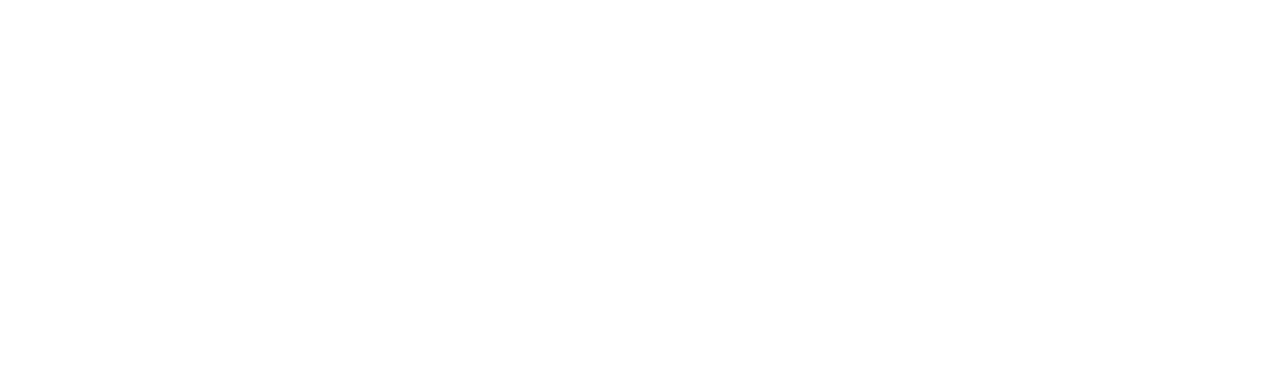
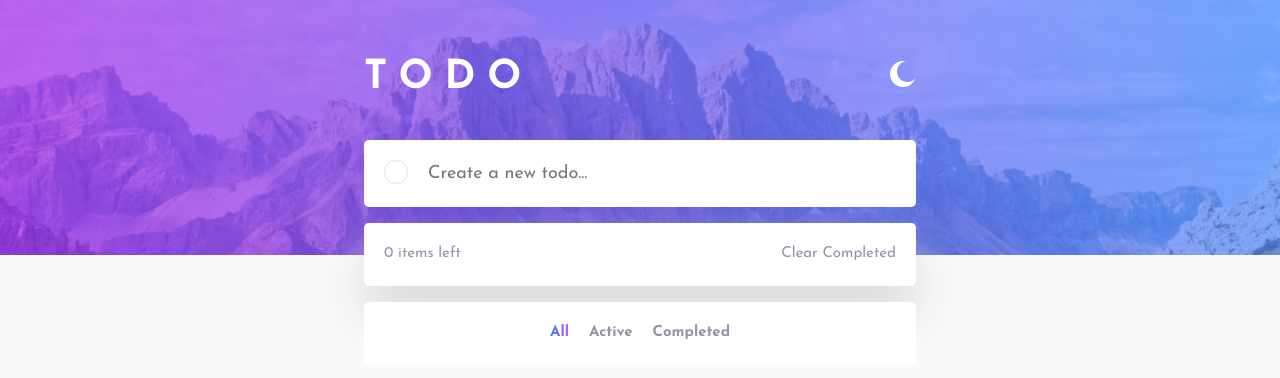
Before and after one commit to thecoderrob/fem-todo-app, a React (Create React App) app: page / in a window 1280 px wide. Shown: the top 378 px of the page. Built offline with nearby package versions, Linux system fonts and the light colour scheme.

Commit message:
final output

```diff
--- a/src/App.css
+++ b/src/App.css
@@ -1,8 +1,10 @@
 :root {
-  /* Colors (Light) */
+  --clr-white: hsl(0, 0%, 100%);
   --clr-bright-blue: hsl(220, 98%, 61%);
   --clr-check-bg-from: hsl(192, 100%, 67%);
   --clr-check-bg-to: hsl(280, 87%, 65%);
+
+  /* Colors (Light) */
 
   --clr-vl-gray: hsl(0, 0%, 98%);
   --clr-vl-grayish-blue: hsl(236, 33%, 92%);
@@ -13,23 +15,69 @@
   /* Colors (Dark) */
   --clr-vd-blue: hsl(235, 21%, 11%);
   --clr-vd-desaturated-blue: hsl(235, 24%, 19%);
-  --clr-l-grayish-blue-hover: hsl(236, 33%, 92%);
-  --clr-vd-grayish-blue-hover: hsl(237, 14%, 26%);
 
   /* Typography */
-  --fs-900: 2rem;
-  --fs-400: 1.125rem;
-  --fs-300: 1rem;
+  --fs-900: 1.5rem;
+  --fs-400: 0.9375rem;
+  --fs-200: 0.9375rem;
 
   --ff-primary: "Josefin Sans", sans-serif;
 
   --fw-bold: 700;
+
+  --img-header-desktop: url(/public/assets/bg-desktop-light.jpg);
+  --img-header-mobile: url(/public/assets/bg-mobile-light.jpg);
+  --img-header-button: url(/public/assets/icon-moon.svg);
+
+  --bg-body: var(--clr-vl-gray);
+  --bg-todo: var(--clr-white);
+
+  --clr-todo: var(--clr-vd-grayish-blue);
+  --clr-todo-idle: var(--clr-d-grayish-blue);
+  --clr-todo-crossed: var(--clr-l-grayish-blue);
+
+  --clr-items-left: var(--clr-d-grayish-blue);
+  --clr-btn: var(--clr-d-grayish-blue);
+  --clr-btn-hover: var(--clr-vd-grayish-blue);
+
+  --border-todo: var(--clr-vl-grayish-blue);
+  --box-shadow-todo: hsl(0, 0%, 85%);
 }
 
+@media (min-width: 50em) {
+  :root {
+    --fs-900: 2.5rem;
+    --fs-400: 1.125rem;
+    --fs-200: 0.9375rem;
+  }
+}
+
+/* DARK THEME STYLES */
+
 .dark {
+  --clr-l-grayish-blue-hover: hsl(236, 33%, 92%);
+  --clr-vd-grayish-blue-hover: hsl(237, 14%, 26%);
+
   --clr-l-grayish-blue: hsl(234, 39%, 85%);
   --clr-d-grayish-blue: hsl(234, 11%, 52%);
   --clr-vd-grayish-blue: hsl(233, 14%, 35%);
+
+  --img-header-desktop: url(/public/assets/bg-desktop-dark.jpg);
+  --img-header-mobile: url(/public/assets/bg-mobile-dark.jpg);
+  --img-header-button: url(/public/assets/icon-sun.svg);
+
+  --bg-body: var(--clr-vd-blue);
+  --bg-todo: var(--clr-vd-desaturated-blue);
+
+  --clr-todo: var(--clr-l-grayish-blue);
+  --clr-todo-crossed: var(--clr-vd-grayish-blue);
+
+  --clr-items-left: var(--clr-d-grayish-blue);
+  --clr-btn: var(--clr-d-grayish-blue);
+  --clr-btn-hover: var(--clr-l-grayish-blue-hover);
+
+  --border-todo: var(--clr-vd-grayish-blue);
+  --box-shadow-todo: hsl(235, 21%, 7%);
 }
 
 /* -----------------------
@@ -106,32 +154,35 @@
 ------------------------*/
 .flex {
   display: flex;
-  gap: var(--flex-gap, 1rem);
+  gap: var(--flex-gap, 1.25rem);
 }
 
 .grid {
-  display: flex;
+  display: grid;
   gap: var(--grid-gap, 1rem);
 }
 
-.text-l-grayish-blue {
-  color: var(--clr-l-grayish-blue);
-}
-.text-d-grayish-blue {
-  color: var(--clr-d-grayish-blue);
-}
-.text-vd-grayish-blue {
-  color: var(--clr-vd-grayish-blue);
+.container {
+  max-width: 37.5rem;
+  padding-inline: 1.5rem;
+  margin-inline: auto;
 }
 
-.bg-l-grayish-blue {
-  background-color: var(--clr-l-grayish-blue);
+.flow > *:where(:not(:first-child)) {
+  margin-top: 1rem;
 }
-.bg-d-grayish-blue {
-  background-color: var(--clr-d-grayish-blue);
-}
-.bg-vd-grayish-blue {
-  background-color: var(--clr-vd-grayish-blue);
+
+.sr-only {
+  /* hides element for sighted users */
+  position: absolute;
+  width: 1px;
+  height: 1px;
+  padding: 0;
+  margin: -1px;
+  overflow: hidden;
+  clip: rect(0, 0, 0, 0);
+  white-space: nowrap;
+  border: 0;
 }
 
 .fs-900 {
@@ -143,11 +194,219 @@
 .fs-300 {
   font-size: var(--fs-300);
 }
+.fs-200 {
+  font-size: var(--fs-200);
+}
+
+.text-white {
+  color: var(--clr-white);
+}
+
+.text-todo {
+  color: var(--clr-todo);
+}
+
+.bg-todo {
+  background-color: var(--bg-todo);
+}
+
+.fw-bold {
+  font-weight: 700;
+}
 
 .uppercase {
   text-transform: uppercase;
 }
 
-.crossed {
+.letter-spacing-3 {
+  letter-spacing: 0.75rem;
+}
+
+.p-relative {
+  position: relative;
+}
+
+/* -----------------------
+===== GENERAL STYLING ====
+------------------------*/
+body {
+  font-size: var(--fs-400);
+  font-family: var(--ff-primary);
+}
+.App {
+  min-height: 100vh;
+  background-color: var(--bg-body);
+}
+
+.header {
+  width: 100%;
+  padding-block: 3rem;
+  background-image: var(--img-header-mobile);
+  background-size: cover;
+  background-repeat: no-repeat;
+}
+
+@media (min-width: 23.45em) {
+  .header {
+    background-image: var(--img-header-desktop);
+  }
+}
+
+/* -----------------------
+===== Components ====
+------------------------*/
+
+.app--container {
+  margin-top: -2rem;
+  padding-bottom: 2rem;
+  width: 100%;
+}
+
+.title {
+  margin-bottom: 2rem;
+  width: 100%;
+  justify-content: space-between;
+  align-items: center;
+}
+
+.title button:before {
+  display: flex;
+  content: var(--img-header-button);
+}
+
+.todo-form {
+  padding: 1.25rem;
+  border-radius: 0.3rem;
+}
+
+.todo-form input[type="text"] {
+  width: 100%;
+  color: var(--clr-todo);
+  background: transparent;
+  border: none;
+}
+
+.todo-form input[type="text"]:focus {
+  outline: none;
+}
+
+.todo-list {
+  box-shadow: 0px 30px 50px 0px var(--box-shadow-todo);
+  border-radius: 0.3rem;
+  overflow: hidden;
+}
+
+.todo-container {
+  cursor: pointer;
+  padding: 1.25rem;
+  justify-content: space-between;
+  align-items: center;
+  border-bottom: 1px solid var(--border-todo);
+}
+
+.todo-container button:before {
+  content: url(/public/assets/icon-cross.svg);
+  display: none;
+}
+
+.todo-container:hover button:before {
+  display: flex;
+}
+
+.todo p {
+  word-wrap: break-word;
+  word-break: break-all;
+}
+
+.custom-checkbox {
+  appearance: none;
+  -webkit-appearance: none;
+
+  /* Center :after content */
+  display: flex;
+  justify-content: center;
+  align-items: center;
+
+  height: 1.5rem;
+  min-width: 1.5rem;
+  border: 1px solid var(--border-todo);
+  border-radius: 50%;
+  background-color: var(--bg-todo);
+  cursor: pointer;
+}
+
+/* Gradient Border */
+.custom-checkbox:hover {
+  border: double 1px transparent;
+  background-image: linear-gradient(white, white),
+    radial-gradient(
+      circle at top left,
+      var(--clr-check-bg-from),
+      var(--clr-check-bg-to)
+    );
+  background-origin: border-box;
+  background-clip: padding-box, border-box;
+}
+
+.custom-checkbox:checked {
+  border: none;
+  background-image: linear-gradient(
+    var(--clr-check-bg-from),
+    var(--clr-check-bg-to)
+  );
+}
+
+.custom-checkbox:checked:after {
+  content: url(/public/assets/icon-check.svg);
+}
+
+/* ~ = general sibling combinator */
+.custom-checkbox:checked ~ p {
   text-decoration: line-through;
+  color: var(--clr-todo-crossed);
 }
+
+.todo-list-footer {
+  padding: 1.25rem;
+  grid-auto-flow: column;
+  grid-template-columns: repeat(2, 1fr);
+}
+
+.todo-list-footer > p {
+  color: var(--clr-items-left);
+}
+
+.todo-list-footer > .btn {
+  justify-self: end;
+}
+
+.btn {
+  display: flex;
+  justify-content: center;
+  align-items: center;
+  cursor: pointer;
+  border: none;
+  background-color: transparent;
+  color: var(--clr-btn);
+}
+
+.filters {
+  border-radius: 0.3rem;
+  padding-block: 1.25rem;
+  justify-content: center;
+}
+
+.filters .btn:where(:hover, :focus-visible) {
+  color: var(--clr-btn-hover);
+}
+
+.filters .btn.active {
+  background: -webkit-linear-gradient(
+    0deg,
+    var(--clr-bright-blue),
+    var(--clr-check-bg-to)
+  );
+  -webkit-background-clip: text;
+  background-clip: text;
+  -webkit-text-fill-color: transparent;
+}
--- a/src/App.js
+++ b/src/App.js
@@ -1,5 +1,148 @@
-function App() {
-  return <div className="App"></div>;
-}
+import React, { useEffect, useState } from "react";
+import "./App.css";
+
+const App = () => {
+  const [todos, setTodos] = useState([]);
+  const [filter, setFilter] = useState("all");
+
+  const handleAddTodo = (e) => {
+    if (e.keyCode === 13) {
+      setTodos([
+        ...todos,
+        {
+          id: new Date().getTime().toString(),
+          text: e.target.value,
+          isCompleted: false,
+        },
+      ]);
+      e.target.value = "";
+    }
+  };
+
+  const handleRemoveTodo = (id) => {
+    const newTodos = todos.filter((todo) => todo.id !== id);
+
+    setTodos(newTodos);
+  };
+
+  const handleCompleted = (id) => {
+    const newTodos = todos.map((todo) => {
+      if (todo.id === id) {
+        todo = { ...todo, isCompleted: !todo.isCompleted };
+      }
+      return todo;
+    });
+
+    setTodos(newTodos);
+  };
+
+  const clearCompleted = () => {
+    const newTodos = todos.filter((todo) => todo.isCompleted === false);
+
+    setTodos(newTodos);
+  };
+
+  const toggleTheme = () => {
+    const app = document.querySelector(".App");
+    app.classList.toggle("dark");
+  };
+
+  return (
+    <div className="App">
+      <div className="header">
+        <div className="container">
+          <div className="title | flex">
+            <h1 className="uppercase fs-900 fw-bold text-white letter-spacing-3">
+              Todo
+            </h1>
+            <button className="btn" onClick={toggleTheme}>
+              <span className="sr-only">Toggle Theme</span>
+            </button>
+          </div>
+
+          <div className="todo-form | flex bg-todo p-relative">
+            <input type="checkbox" className="custom-checkbox" name="" />
+            <input
+              type="text"
+              name=""
+              id=""
+              placeholder="Create a new todo..."
+              onKeyDown={(e) => handleAddTodo(e)}
+            />
+          </div>
+        </div>
+      </div>
+      <div className="container app--container | flow">
+        <div className="todo-list | bg-todo">
+          {todos
+            .filter((todo) => {
+              if (filter === "all") return todo;
+              if (filter === "active") {
+                if (!todo.isCompleted) {
+                  return todo;
+                }
+              }
+              if (filter === "completed") {
+                if (todo.isCompleted) {
+                  return todo;
+                }
+              }
+            })
+            .map((todo, index) => {
+              const { id, text } = todo;
+              return (
+                <div className="todo-container | flex p-relative">
+                  <div className="todo | flex">
+                    <input
+                      type="checkbox"
+                      className="custom-checkbox"
+                      checked={todo.isCompleted ? true : false}
+                      onChange={() => handleCompleted(id)}
+                    />
+                    <p className="text-todo">{text}</p>
+                  </div>
+                  <button
+                    className="btn"
+                    onClick={() => handleRemoveTodo(id)}
+                  ></button>
+                </div>
+              );
+            })}
+
+          <div className="todo-list-footer | grid">
+            <p className="fs-200">
+              {todos.filter((todo) => todo.isCompleted === false).length} items
+              left
+            </p>
+            <button className="btn fs-200" onClick={clearCompleted}>
+              Clear Completed
+            </button>
+          </div>
+        </div>
+
+        <div className="filters | flex fs-200 fw-bold bg-todo">
+          <button
+            className={`btn ${filter === "all" && "active"}`}
+            onClick={() => setFilter("all")}
+          >
+            All
+          </button>
+          <button
+            className={`btn ${filter === "active" && "active"}`}
+            onClick={() => setFilter("active")}
+          >
+            Active
+          </button>
+          <button
+            className={`btn ${filter === "completed" && "active"}`}
+            onClick={() => setFilter("completed")}
+          >
+            Completed
+          </button>
+        </div>
+      </div>
+    </div>
+  );
+};
 
 export default App;
```
